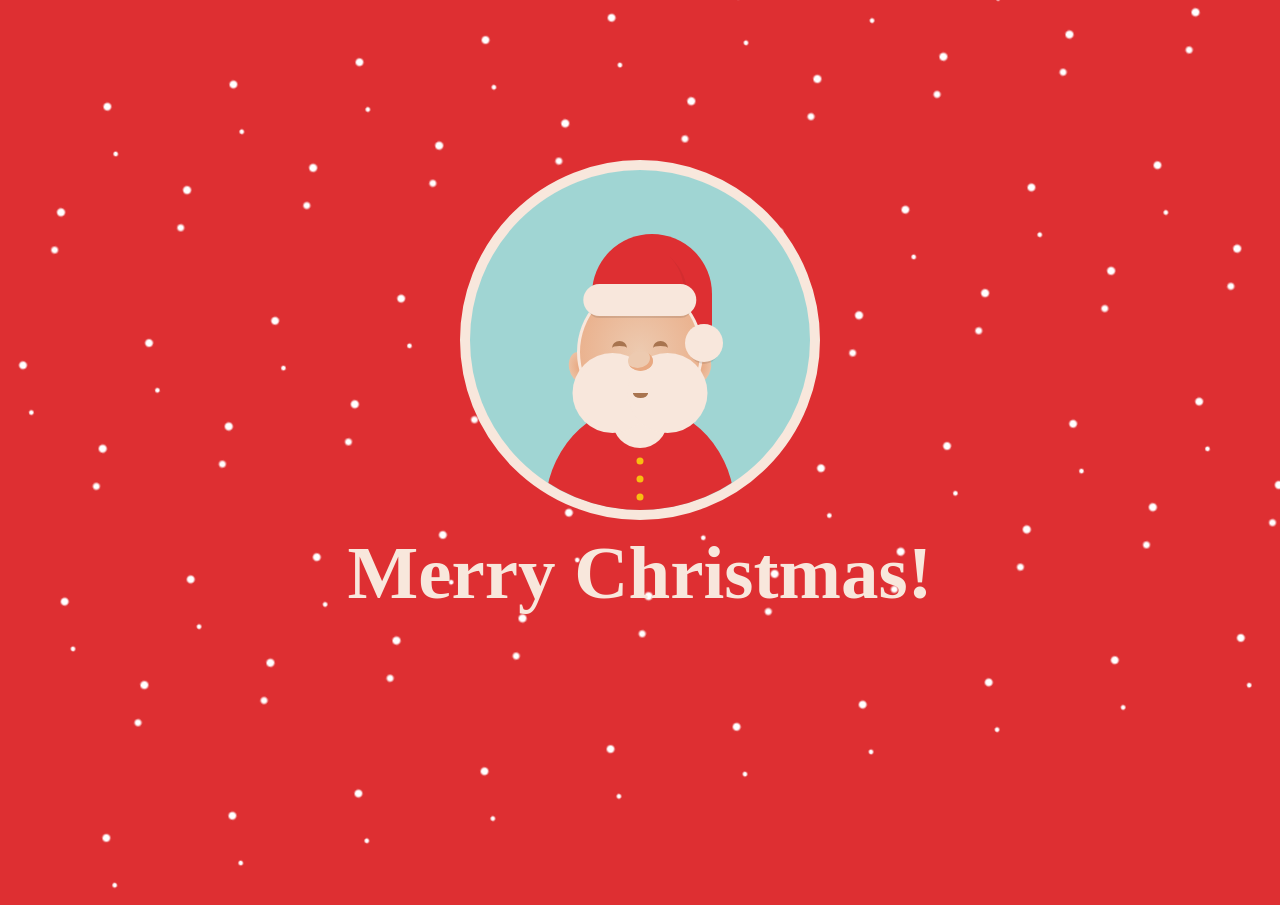
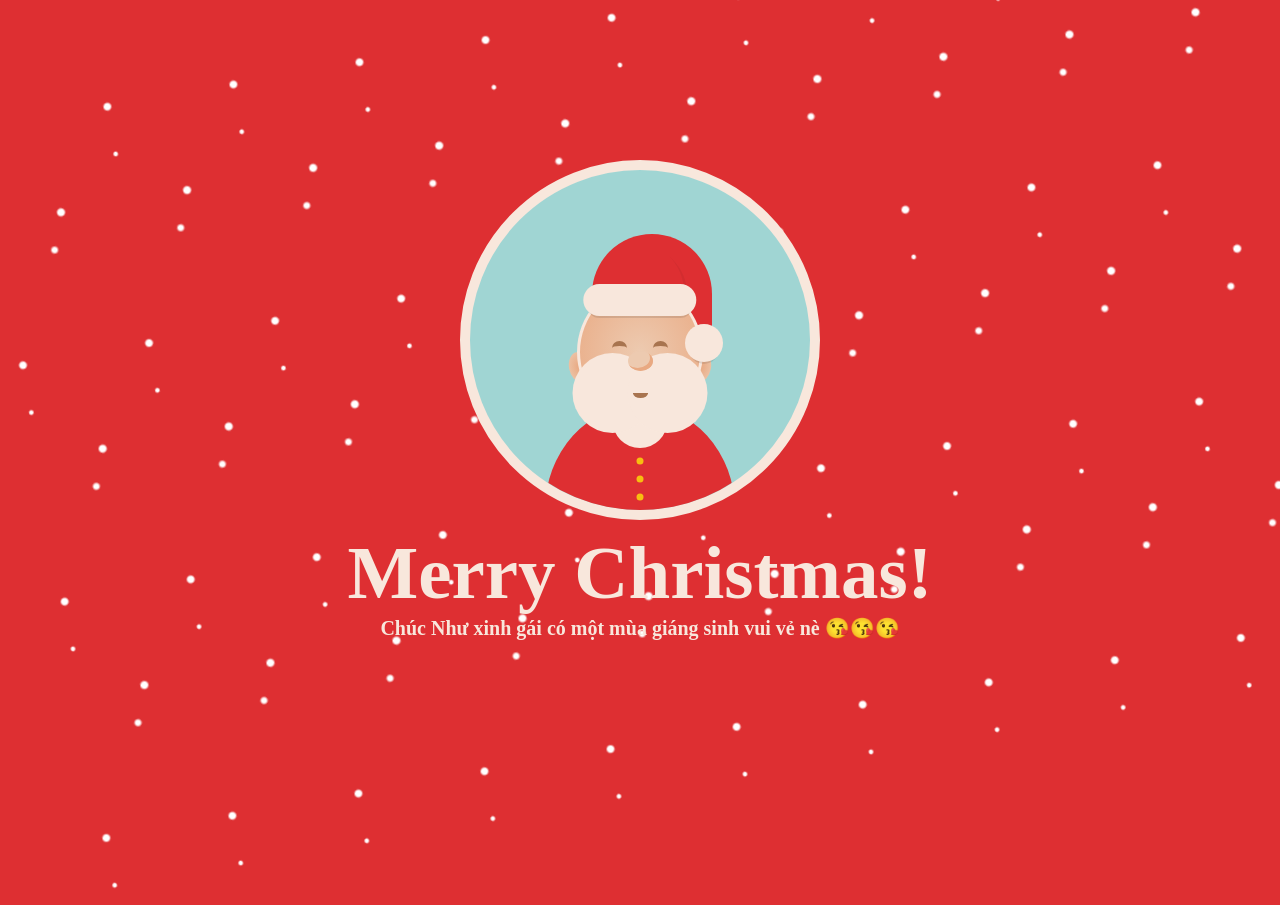
Before and after one commit to dungdt127/merrychristmas.github.io, a plain HTML site: page index.html in a window 1280 px wide. Both pictures are taken after a click on the element "Nhấn vào thư nhé !!!". Shown: the top 905 px of the page. Drawn offline with Linux system fonts and the light colour scheme; a web font is replaced by a local one.

Commit message:
Update index.html

```diff
--- a/index.html
+++ b/index.html
@@ -1073,7 +1073,7 @@
    <div class="christmas" >
     <div class="message">
         <h1>Merry Christmas!</h1>
-        <!-- <h2>From Gen Z Hoc Code with LOVE♥</h2> -->
+        <h2>Chúc Như xinh gái có một mùa giáng sinh vui vẻ nè 😘😘😘</h2>
     </div>
     <div class="window ">
         <div class="santa">
```
